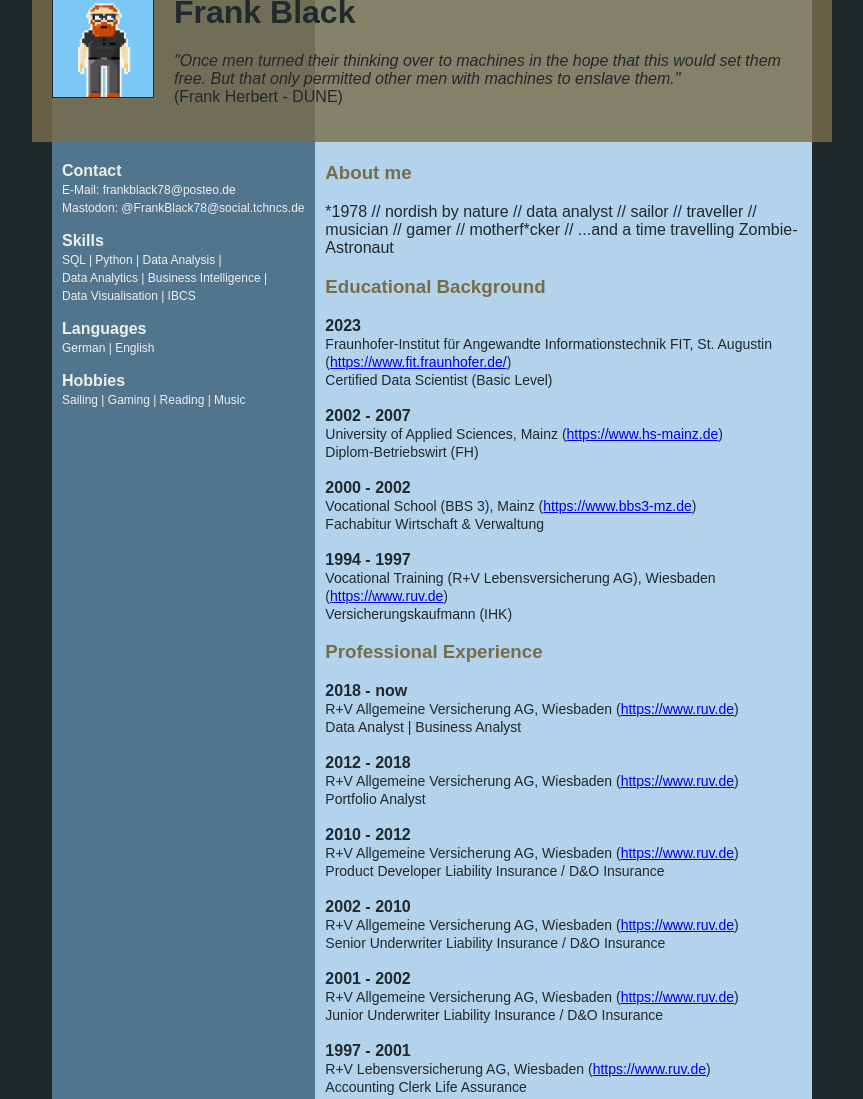
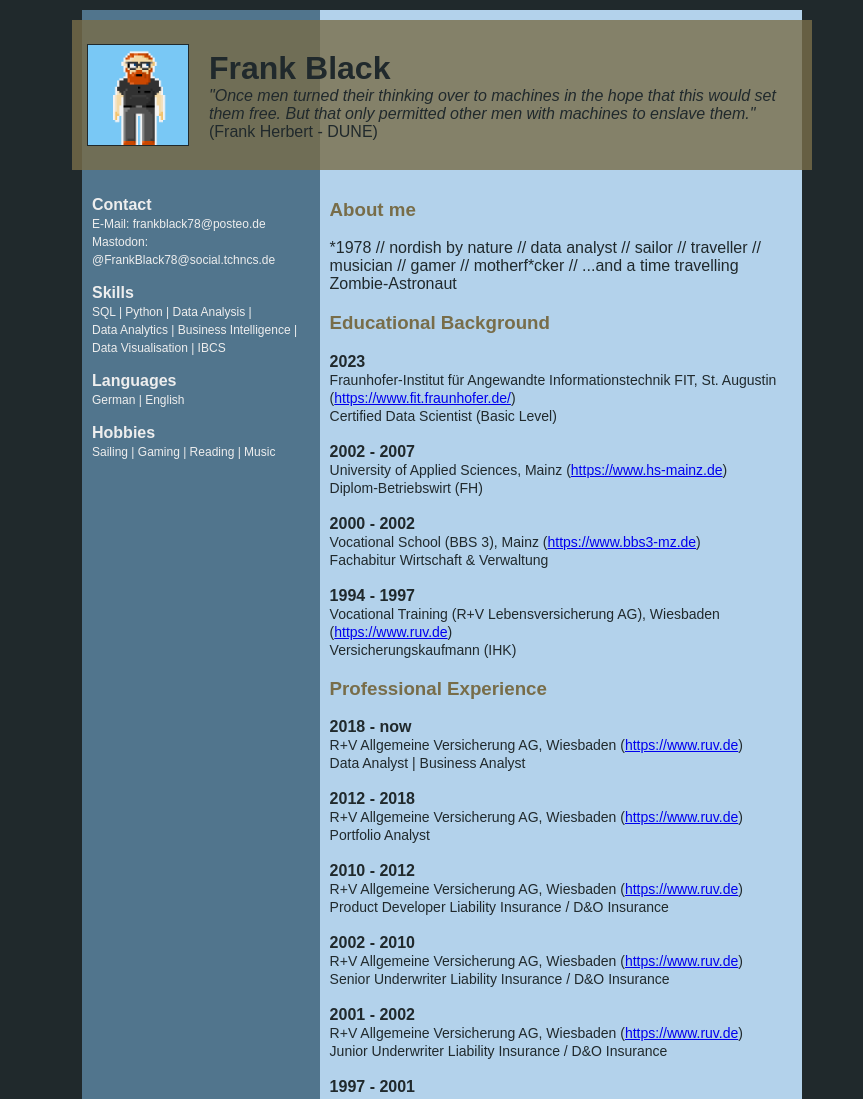
Before and after one commit to FrankBlack78/ContactCard, a plain HTML site: page index.html in a window 1280 px wide. Shown: the top 1099 px of the page, without its empty margins (208-1071 px from the left). Drawn offline with Linux system fonts and the light colour scheme.

Commit message:
Update index.html

```diff
--- a/index.html
+++ b/index.html
@@ -1,3 +1,17 @@
+ <!--
+Structure of the Website:
+---------------------   ---------------------
+| A1 | A2 | A3 | A4 |   |    |    |    |    |
+---------------------   ---------------------
+| B1 | B2 | B3 | B4 |   | ## | ## | ## | ## |
+---------------------   ---------------------
+| C1 | C2 | C3 | C4 |   |    | ## | ## |    |
+---------------------   ---------------------
+| D1 | D2 | D3 | D4 |   |    |    |    |    |
+---------------------   ---------------------
+-->
+
+
 <!DOCTYPE html>
 <html lang="en">
   <head>
@@ -11,130 +25,224 @@
         padding: 0;
         display: flex;
         justify-content: center;
-            align-items: center;
+        align-items: start;
         height: 100vh;
         background-color: #20292c;
       }
 
-        #container {
-            width: 100%;
-            max-width: 800px;
-            display: flex;
-            position: relative;
+      .wrapper {
+        display: grid;
+        grid-template-columns: 10px 33% 67% 10px;
+        grid-template-rows: 10px 150px 1fr 10px;
+        gap: 0px;
+        grid-auto-rows: minmax(100px, auto);
+        width: 90vh;
+        margin-top: 10px;
       }
 
-        .border-left {
-            flex: 1;
-            border-left: 20px solid #20292c;
-            padding-left: 0px;
-        }
-
-        .left-section {
-            flex: 2;
-            background-color: #51758d;
-            padding: 10px;
-            color: #eeeeee;
-        }
-
-        .right-section {
-            flex: 3;
-            background-color: #b3d2eb;
-            padding: 10px;
+      .HEADER {
+        grid-column-start: 1;
+        grid-column-end: 5;
+        grid-row: 2;
+        background-color: rgba(120,109,73, 0.8);
+        z-index: 1;
+        display: flex;
+        justify-content: center;
+        align-items: center;
+        padding: 15px;
         color: #20292c;
       }
-
-        .border-right {
-            flex: 4;
-            border-right: 20px solid #20292c;
-            padding-right: 0px;
-        }
-
-        .top-section {
-            position: absolute;
-            top: 550px;
-            left: 0;
-            right: 0;
-            background-color: rgba(120,109,73, 0.8);
-            padding: 20px;
-            color: #20292c;
-            z-index: 1;
-            display: flex;
-            align-items: center;
-        }
-
-        .top-section img {
+      .HEADER img {
         width: 100px;
         height: 100px;
         margin-right: 20px;
         border: 1px solid #20292c;
       }
-
-        .left-section h2 {
-            margin-bottom: 750px;
-            color: rgba(255, 255, 255, 0);
+      .HEADER div {
+        display: flex;
+        flex-direction: column;
+        align-items: flex-start;
+      }
+      .HEADER h1 {
+        margin: 0;
+      }
+      .HEADER p {
+        margin: 0;
       }
 
-        .right-section h3 {
-            color: rgba(120,109,73, 1);
+      .A1 {
+        grid-column-start: 1;
+        grid-row: 1;
+        background-color: #20292c;
       }
 
-        .right-section h2 {
-            margin-bottom: 750px;
-            color: rgba(255, 255, 255, 0);
+      .A2 {
+        grid-column: 2;
+        grid-row: 1;
+        background-color: #51758d;
       }
 
-        .left-section p.special-p {
+      .A3 {
+        grid-column: 3;
+        grid-row: 1;
+        background-color: #b3d2eb;
+      }
+
+      .A4 {
+        grid-column: 4;
+        grid-row: 1;
+        background-color: #20292c;
+      }
+
+      .B1 {
+        grid-column: 1;
+        grid-row: 2;
+        background-color: #20292c;
+      }
+
+      .B2 {
+        grid-column: 2;
+        grid-row: 2;
+        background-color: #51758d;
+      }
+
+      .B3 {
+        grid-column: 3;
+        grid-row: 2;
+        background-color: #b3d2eb;
+      }
+
+      .B4 {
+        grid-column: 4;
+        grid-row: 2;
+        background-color: #20292c;
+      }
+
+      .C1 {
+        grid-column: 1;
+        grid-row: 3;
+        background-color: #20292c;
+      }
+
+      .C2 {
+        grid-column: 2;
+        grid-row: 3;
+        background-color: #51758d;
+        color: #eeeeee;
+        padding: 10px;
+      }
+      .C2 p.special-p {
         font-size: 16px;
       }
-
-        .left-section p.special-p .small-text {
+      .C2 p.special-p .small-text {
         font-size: 12px;
       }
 
-        .right-section p.special-p {
+      .C3 {
+        grid-column: 3;
+        grid-row: 3;
+        background-color: #b3d2eb;
+        color: #20292c;
+        padding: 10px;
+      }
+      .C3 p.special-p {
         font-size: 16px;
       }
+      .C3 p.special-p .small-text {
+        font-size: 12px;
+      }
+      .C3 h3 {
+        color: rgba(120,109,73, 1);
+      }
+      .C3 p.special-p {
+        font-size: 16px;
+      }
+      .C3 p.special-p .small-text {
+        font-size: 14px;
+      }
 
-        .right-section p.special-p .small-text {
-            font-size: 14px;
+      .C4 {
+        grid-column: 4;
+        grid-row: 3;
+        background-color: #20292c;
+      }
+
+      .D1 {
+        grid-column: 1;
+        grid-row: 4;
+        background-color: #20292c;
+      }
+
+      .D2 {
+        grid-column: 2;
+        grid-row: 4;
+        background-color: #20292c;
+      }
+
+      .D3 {
+        grid-column: 3;
+        grid-row: 4;
+        background-color: #20292c;
+      }
+
+      .D4 {
+        grid-column: 4;
+        grid-row: 4;
+        background-color: #20292c;
       }
     </style>
   </head>
   <body>
-    <div id="container">
-        <div class="top-section">
+    <div class="wrapper">
+      <div class="HEADER">
         <img src="001_dermann.png" alt="Missing Picture!">
         <div>
-                <h1>Frank Black</h1>
-                <p><i>"Once men turned their thinking over to machines in the hope that this would set them free. But that only permitted other men with machines to enslave them."</i> <br>(Frank Herbert - DUNE)</p>
+          <H1>Frank Black</H1>
+          <p><i>"Once men turned their thinking over to machines in the hope that this would set them free. But that only permitted other men with machines to enslave them."</i><br>
+          (Frank Herbert - DUNE)</p>
         </div>
       </div>
-
-        <div class="left-section border-left">
-            <h2></h2>
+      <div class="A1"></div>
+      <div class="A2"></div>
+      <div class="A3"></div>
+      <div class="A4"></div>
+      <div class="B1"></div>
+      <div class="B2"></div>
+      <div class="B3"></div>
+      <div class="B4"></div>
+      <div class="C1"></div>
+      <div class="C2">
         <p class="special-p">
           <b>Contact</b><br>
-                <span class="small-text">E-Mail: frankblack78@posteo.de <br>
-                Mastodon: @FrankBlack78@social.tchncs.de</span>
+          <span class="small-text">
+            E-Mail: frankblack78@posteo.de <br>
+            Mastodon: @FrankBlack78@social.tchncs.de
+          </span>
         </p>
         <p class="special-p">
           <b>Skills</b><br>
-                <span class="small-text">SQL | Python | Data Analysis |<br> Data Analytics | Business Intelligence |<br> Data Visualisation | IBCS</span>
+          <span class="small-text">
+            SQL | Python | Data Analysis |<br> Data Analytics | Business Intelligence |<br> Data Visualisation | IBCS
+          </span>
         </p>
         <p class="special-p">
           <b>Languages</b><br>
-                <span class="small-text">German | English</span>
+          <span class="small-text">
+            German | English
+          </span>
         </p>
         <p class="special-p">
           <b>Hobbies</b><br>
-                <span class="small-text">Sailing | Gaming | Reading | Music</span>
+          <span class="small-text">
+            Sailing | Gaming | Reading | Music
+          </span>
         </p>
       </div>
-
-        <div class="right-section border-right">
-            <h2></h2>
+      <div class="C3">
         <h3>About me</h3>
-            <p>*1978 // nordish by nature // data analyst // sailor // traveller // musician // gamer // motherf*cker // ...and a time travelling Zombie-Astronaut</p>
+        <p>
+          *1978 // nordish by nature // data analyst // sailor // traveller // musician // gamer // motherf*cker // ...and a time travelling Zombie-Astronaut
+        </p>
         <h3>Educational Background</h3>
         <p class="special-p">
           <b>2023</b><br>
@@ -190,6 +298,7 @@
             R+V Lebensversicherung AG, Wiesbaden (<a href="https://www.ruv.de" target="_blank">https://www.ruv.de</a>)<br>
             Accounting Clerk Life Assurance
           </span>
+        </p>
         <h3>Tutorials</h3>
         <p class="special-p">
           <b>2021</b><br>
@@ -209,6 +318,11 @@
           </span><br><br>
         </p>
       </div>
+      <div class="C4"></div>
+      <div class="D1"></div>
+      <div class="D2"></div>
+      <div class="D3"></div>
+      <div class="D4"></div>
     </div>
   </body>
 </html
```
Lines whose indentation alone changed are shown as unchanged.
